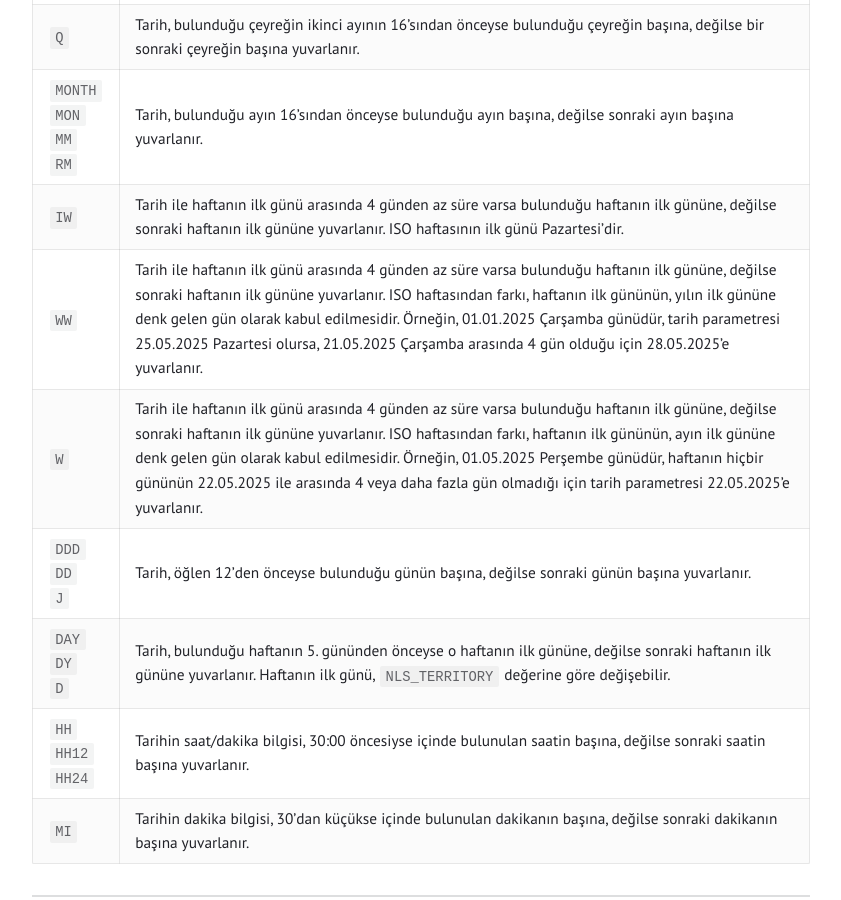
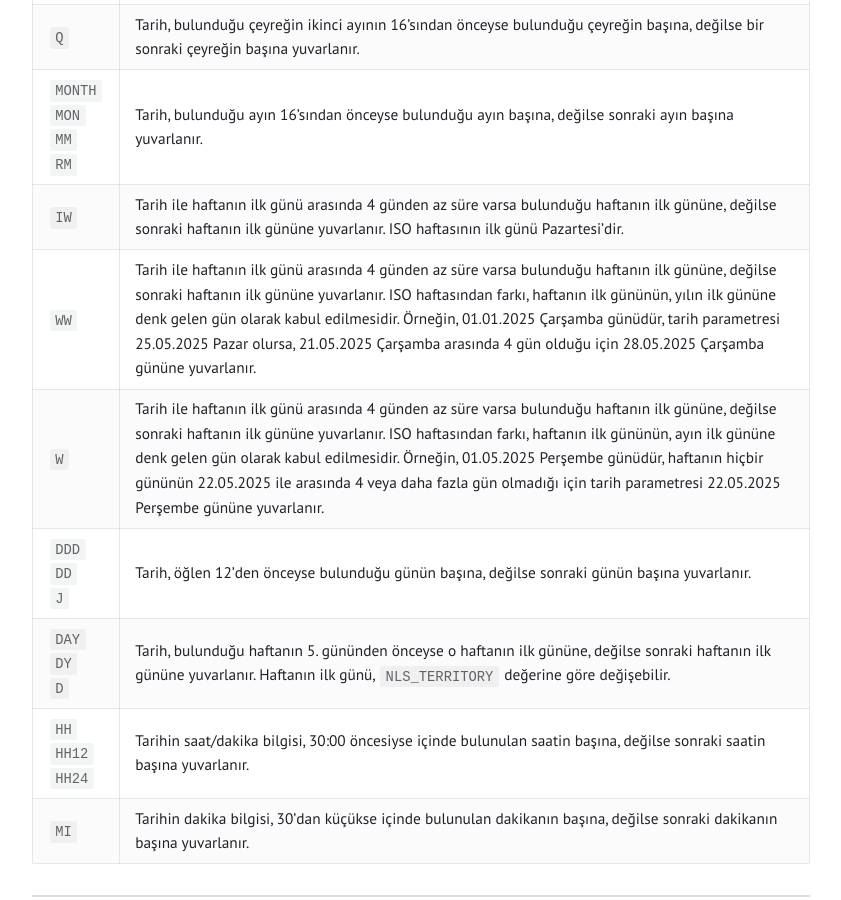
Before and after one commit to tunahanoguz/tunahanoguz.github.io, a Jekyll site: the page built from _posts/2025-05-31-oracle-ROUND-datetime-fonksiyonu.md, in a window 1280 px wide and 900 px high, scrolled down 1000 px. Shown: the whole window, without its empty margins (219-1060 px from the left). Built offline with Jekyll 4.4.1, drawn with Linux system fonts in a browser that asks for light colours.

Commit message:
Update 2025-05-31-oracle-ROUND-datetime-fonksiyonu.md

```diff
--- a/_posts/2025-05-31-oracle-ROUND-datetime-fonksiyonu.md
+++ b/_posts/2025-05-31-oracle-ROUND-datetime-fonksiyonu.md
@@ -24,8 +24,8 @@ Aşağıdaki tabloda `ROUND(datetime)` fonksiyonu için kullanılabilecek format
 | `Q`                                                            | Tarih, bulunduğu çeyreğin ikinci ayının 16'sından önceyse bulunduğu çeyreğin başına, değilse bir sonraki çeyreğin başına yuvarlanır.                                                                                                                                                                |
 | `MONTH`<br>`MON`<br>`MM`<br>`RM`                               | Tarih, bulunduğu ayın 16'sından önceyse bulunduğu ayın başına, değilse sonraki ayın başına yuvarlanır.  |
 | `IW`                                                           | Tarih ile haftanın ilk günü arasında 4 günden az süre varsa bulunduğu haftanın ilk gününe, değilse sonraki haftanın ilk gününe yuvarlanır. ISO haftasının ilk günü Pazartesi'dir.                                                                                                                  |
-| `WW`                                                           | Tarih ile haftanın ilk günü arasında 4 günden az süre varsa bulunduğu haftanın ilk gününe, değilse sonraki haftanın ilk gününe yuvarlanır. ISO haftasından farkı, haftanın ilk gününün, yılın ilk gününe denk gelen gün olarak kabul edilmesidir. Örneğin, 01.01.2025 Çarşamba günüdür, tarih parametresi 25.05.2025 Pazartesi olursa, 21.05.2025 Çarşamba arasında 4 gün olduğu için 28.05.2025'e yuvarlanır.                                                                       |
-| `W`                                                            | Tarih ile haftanın ilk günü arasında 4 günden az süre varsa bulunduğu haftanın ilk gününe, değilse sonraki haftanın ilk gününe yuvarlanır. ISO haftasından farkı, haftanın ilk gününün, ayın ilk gününe denk gelen gün olarak kabul edilmesidir. Örneğin, 01.05.2025 Perşembe günüdür, haftanın hiçbir gününün 22.05.2025 ile arasında 4 veya daha fazla gün olmadığı için tarih parametresi 22.05.2025'e yuvarlanır.                                                                     |
+| `WW`                                                           | Tarih ile haftanın ilk günü arasında 4 günden az süre varsa bulunduğu haftanın ilk gününe, değilse sonraki haftanın ilk gününe yuvarlanır. ISO haftasından farkı, haftanın ilk gününün, yılın ilk gününe denk gelen gün olarak kabul edilmesidir. Örneğin, 01.01.2025 Çarşamba günüdür, tarih parametresi 25.05.2025 Pazar olursa, 21.05.2025 Çarşamba arasında 4 gün olduğu için 28.05.2025 Çarşamba gününe yuvarlanır.                                                             |
+| `W`                                                            | Tarih ile haftanın ilk günü arasında 4 günden az süre varsa bulunduğu haftanın ilk gününe, değilse sonraki haftanın ilk gününe yuvarlanır. ISO haftasından farkı, haftanın ilk gününün, ayın ilk gününe denk gelen gün olarak kabul edilmesidir. Örneğin, 01.05.2025 Perşembe günüdür, haftanın hiçbir gününün 22.05.2025 ile arasında 4 veya daha fazla gün olmadığı için tarih parametresi 22.05.2025 Perşembe gününe yuvarlanır.                                                       |
 | `DDD`<br>`DD`<br>`J`                                           | Tarih, öğlen 12'den önceyse bulunduğu günün başına, değilse sonraki günün başına yuvarlanır.            |
 | `DAY`<br>`DY`<br>`D`                                           | Tarih, bulunduğu haftanın 5. gününden önceyse o haftanın ilk gününe, değilse sonraki haftanın ilk gününe yuvarlanır. Haftanın ilk günü, `NLS_TERRITORY` değerine göre değişebilir.                                                                                                              |
 | `HH`<br>`HH12`<br>`HH24`                                       | Tarihin saat/dakika bilgisi, 30:00 öncesiyse içinde bulunulan saatin başına, değilse sonraki saatin başına yuvarlanır. |
```
